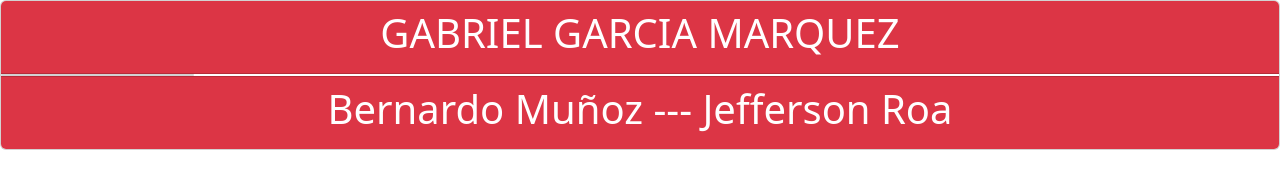
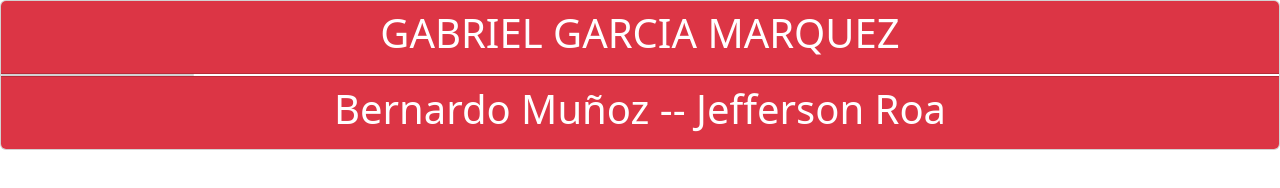
Before and after one commit to berny1991/taller, a plain HTML site: page biografia.html in a window 1280 px wide. Drawn offline with nearby package versions, Linux system fonts and the light colour scheme.

Commit message:
Subiendo cambios secundario footer

```diff
--- a/biografia.html
+++ b/biografia.html
@@ -35,7 +35,7 @@
         </div>
 
         <div class="card-footer text-bg-danger">
-            <h1>Bernardo Muñoz --- Jefferson Roa</h1>
+            <h1>Bernardo Muñoz -- Jefferson Roa</h1>
         </div>
     </div>
 
```
